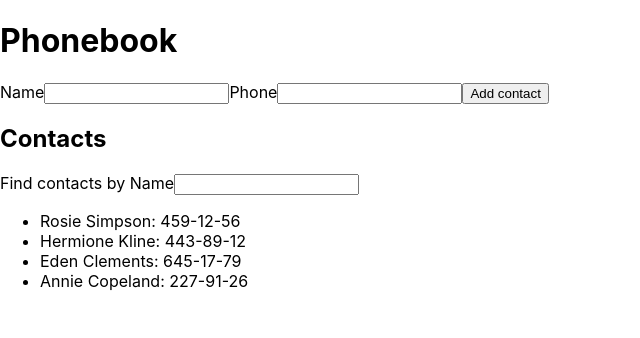
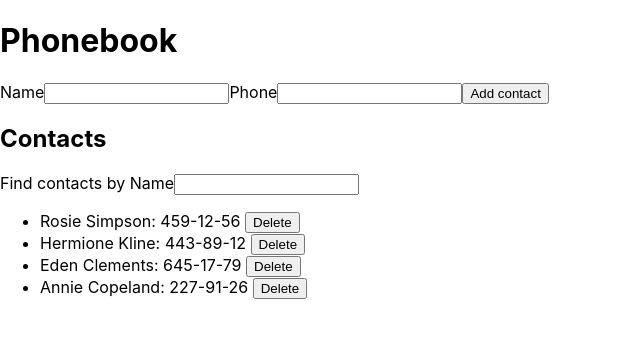
Before and after one commit to serhii-vasylenko/goit-react-hw-02-phonebook, a React (Create React App) app: page / in a window 1280 px wide. Shown: the top 338 px of the page, without its empty margins (0-640 px from the left). Built offline with nearby package versions, Linux system fonts and the light colour scheme.

Commit message:
task 02/2 step 6

```diff
--- a/src/components/App/App.jsx
+++ b/src/components/App/App.jsx
@@ -40,6 +40,14 @@ class App extends Component {
     this.setState({ filter: evt.currentTarget.value });
   };
 
+  handleClick = data => {
+    console.log(data);
+
+    this.setState(prevState => ({
+      contacts: prevState.contacts.filter(contact => contact.id !== data)
+    }))
+  };
+
   render() {
     const { filter } = this.state;
     const normalizedFilter = filter.toLowerCase();
@@ -54,7 +62,7 @@ class App extends Component {
 
         <h2>Contacts</h2>
         <Filter value={filter} onChange={this.filterChange} />
-        <ContactList contacts={filteredContacts} />
+        <ContactList contacts={filteredContacts} onClick={this.handleClick}/>
       </div>
     );
   }
--- a/src/components/ContactList/ContactList.jsx
+++ b/src/components/ContactList/ContactList.jsx
@@ -1,9 +1,9 @@
 import ContactListItem from 'components/ContactList/ContactListItem';
 
-const ContactList = ({ contacts }) => (
+const ContactList = ({ contacts, onClick }) => (
   <ul>
     {contacts.map(contact => {
-      return <ContactListItem key={contact.id} contact={contact} />;
+      return <ContactListItem key={contact.id} contact={contact} onClick={onClick}/>;
     })}
   </ul>
 );
--- a/src/components/ContactList/ContactListItem.jsx
+++ b/src/components/ContactList/ContactListItem.jsx
@@ -1,7 +1,7 @@
-const ContactList = ({ contact: { name, number } }) => {
+const ContactList = ({ contact: { name, number, id }, onClick }) => {
   return (
     <li>
-      {name}: {number}
+      {name}: {number} <button onClick={() => onClick(id)}>Delete</button>
     </li>
   );
 };
```
